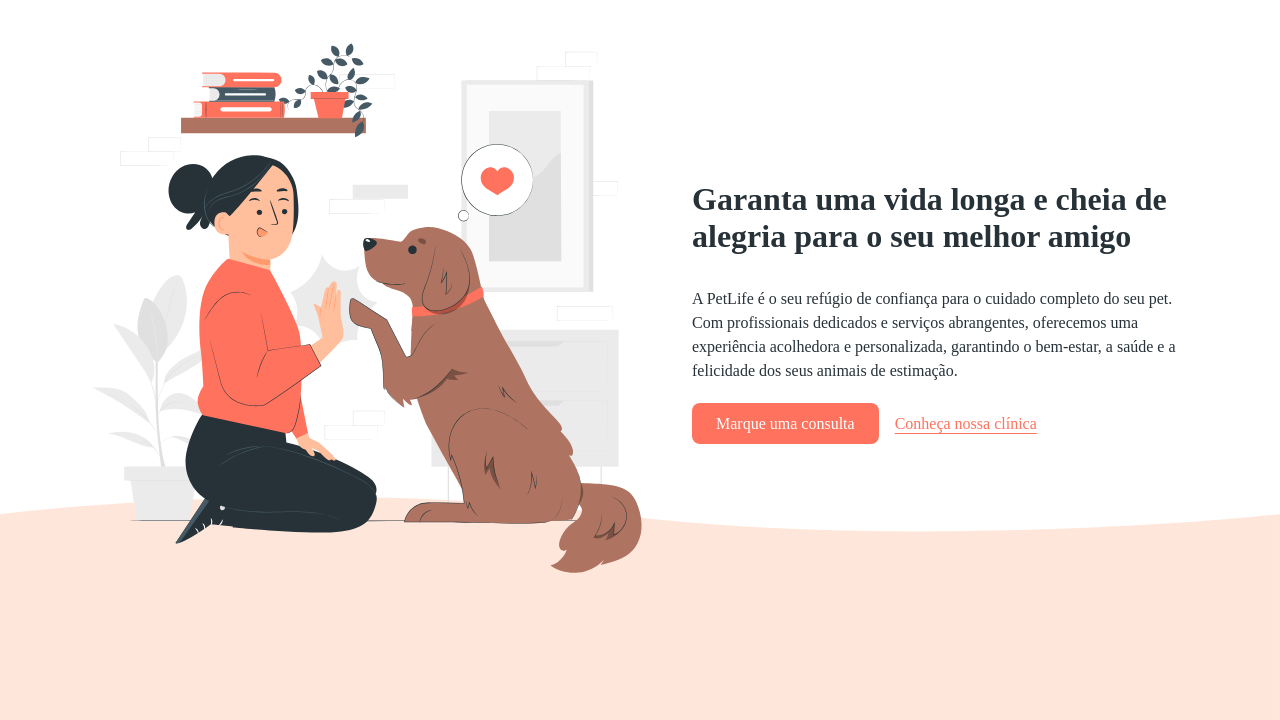
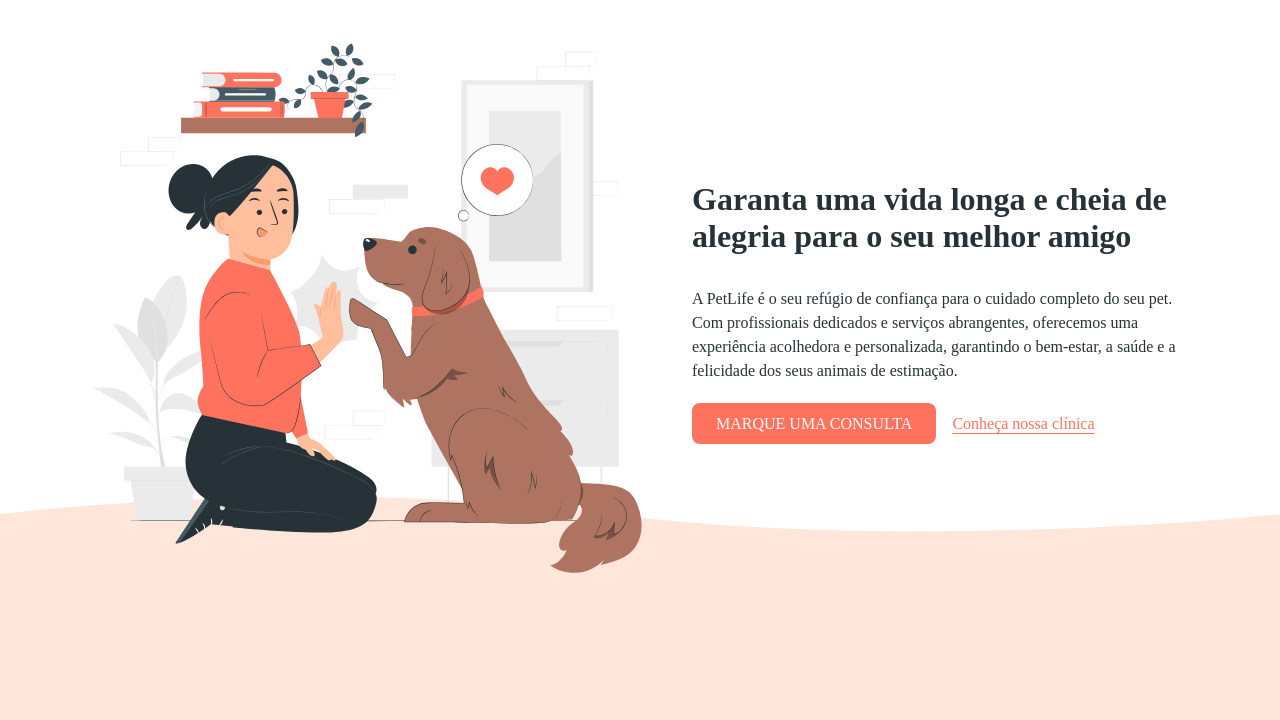
Before and after one commit to GustavoRMendes/PetLife, a plain HTML site: page index.html in a window 1280 px wide. Shown: the part 80-800 px from the top of the page. Drawn offline with Linux system fonts and the light colour scheme.

Commit message:
uppercase button

```diff
--- a/index.html
+++ b/index.html
@@ -29,7 +29,7 @@
         <div>
           <h1>Garanta uma vida longa e cheia de alegria para o seu melhor amigo</h1>
           <p class='paragrafo'> A PetLife é o seu refúgio de confiança para o cuidado completo do seu pet. Com profissionais dedicados e serviços abrangentes, oferecemos uma experiência acolhedora e personalizada, garantindo o bem-estar, a saúde e a felicidade dos seus animais de estimação.</p>
-          <a class="botao" href="https://wa.me/5547992442004" target="_blank">Marque uma consulta</a>
+          <a class="botao" href="https://wa.me/5547992442004" target="_blank">MARQUE UMA CONSULTA</a>
           <a class="botao-transparente" href="#clinica">Conheça nossa clínica</a>
         </div>
         <img src="/img/shape.svg" alt="shape" class="absolute">
```
